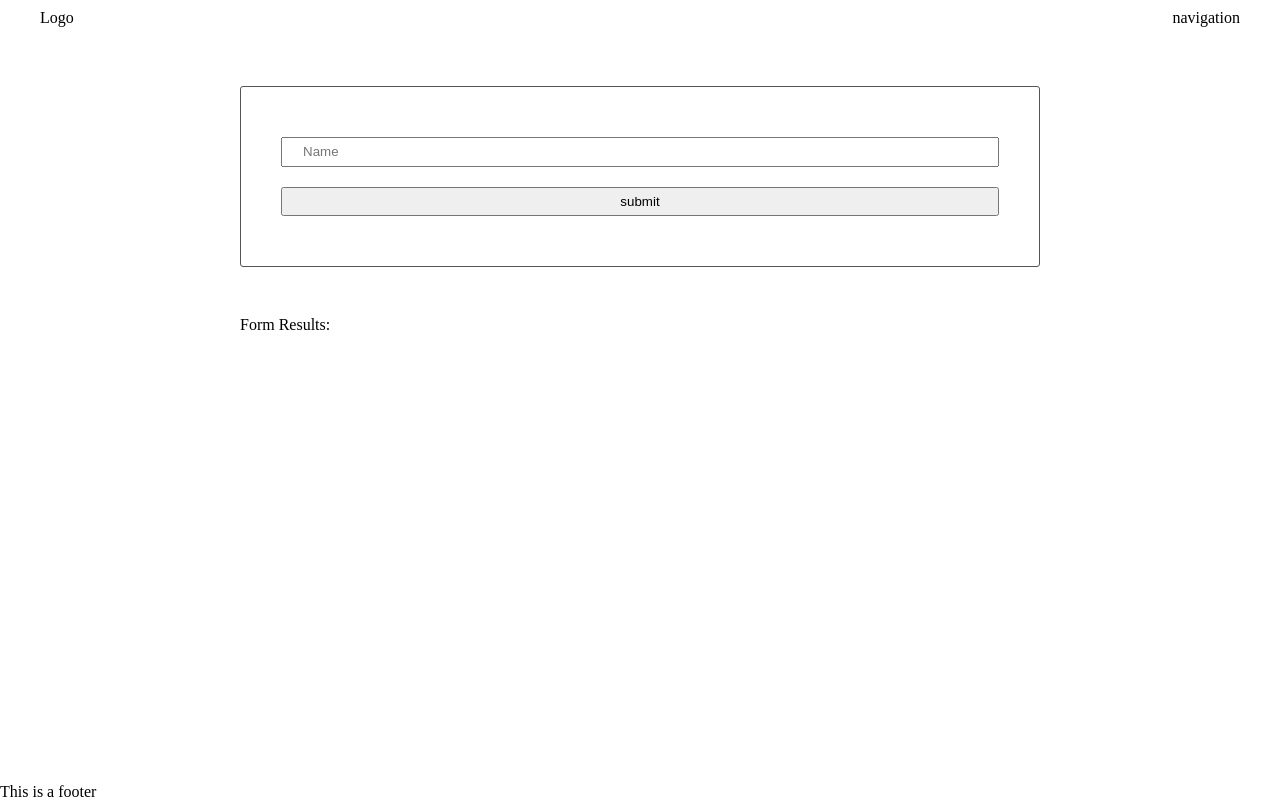
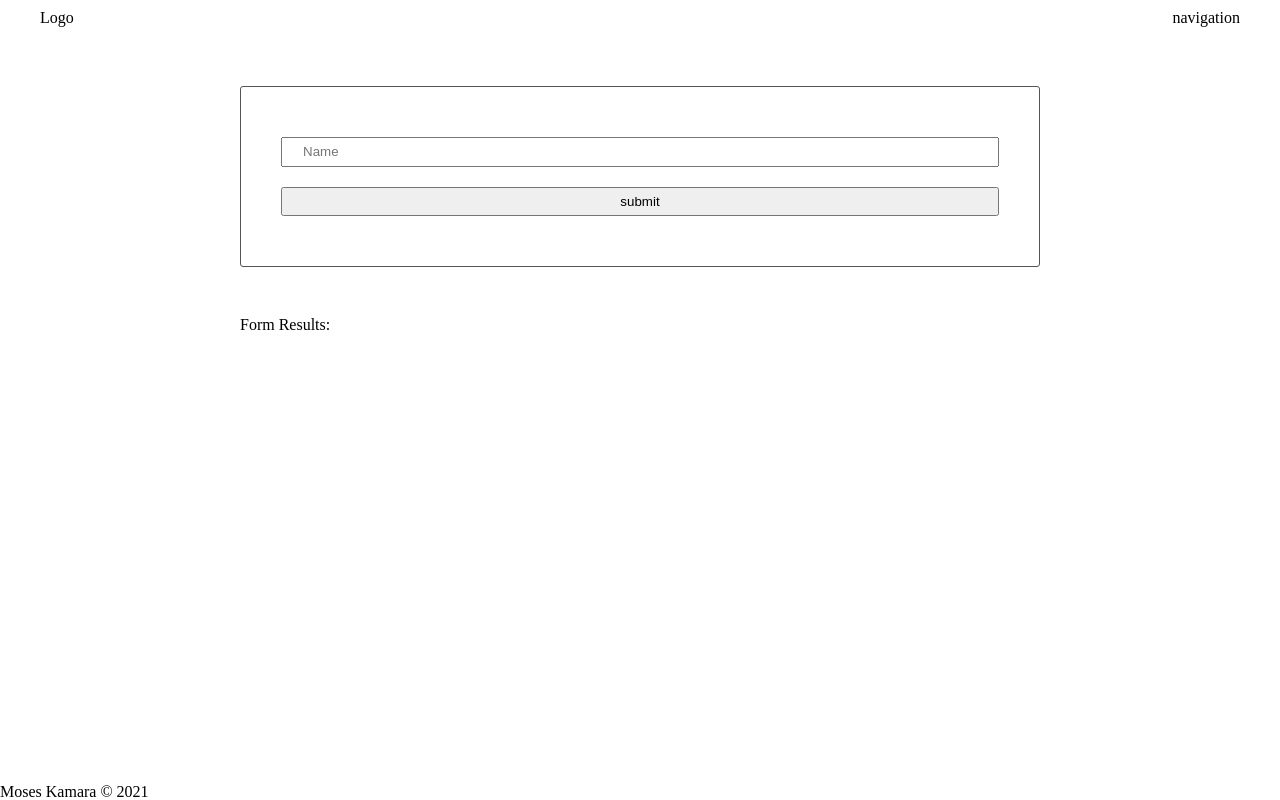
Before and after one commit to kamara-moses/Evaluate-News-NLP, a website built with webpack: page src/client/views/index.html in a window 1280 px wide. Built offline with nearby package versions, Linux system fonts and the light colour scheme.

Commit message:
edited the footer to my name and year

```diff
--- a/src/client/views/index.html
+++ b/src/client/views/index.html
@@ -36,7 +36,7 @@
         </main>
 
         <footer>
-            <p>This is a footer</p>
+            <p>Moses Kamara &copy 2021</p>
         </footer>
 
     </body>
```
